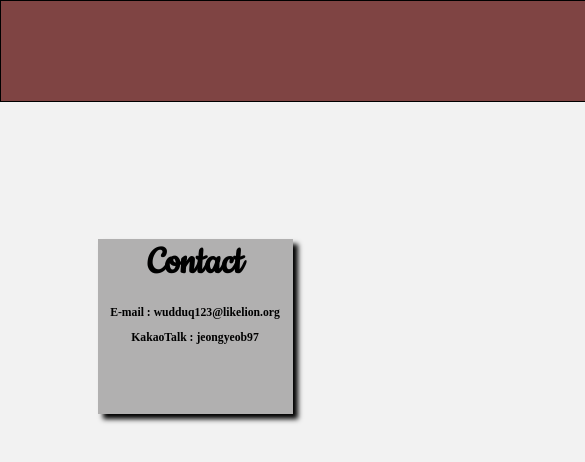
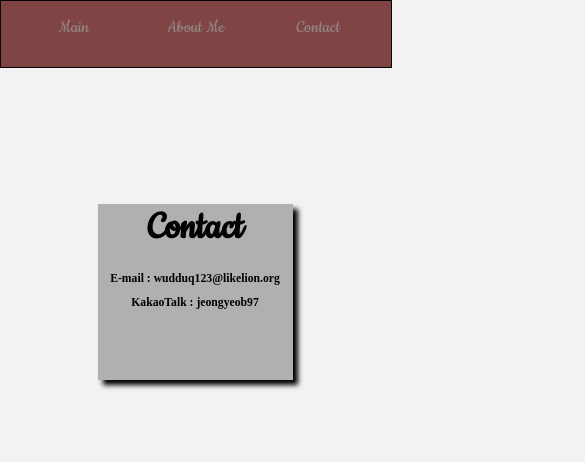
Before and after one commit to rnlcksgek/rnlcksgek.github.io, a plain HTML site: page contact.html in a window 390 px wide. Shown: the top 462 px of the page, 585 px wide, since content can reach past the window. Drawn offline with Linux system fonts and the light colour scheme.

Commit message:
Update contact.html

```diff
--- a/contact.html
+++ b/contact.html
@@ -61,26 +61,27 @@
             border : 1px solid black;
             margin : 0;
             list-style-type : none;
-            width : 1450px;
-            height : 100px;
+            width : 100vw;
+            height : 10%;
             background-color : rgba(111, 43, 42, 0.87);
             }
-        #nav ul{
-            display : flex;
-            flex-direction : row;
-            justify-content : flex-end;
+            #nav ul{
             text-align : center;
-            font-size : 35px;
+            font-size : 5vw;
+            margin : 2vw 3vw;
+            padding : 0;
             }
-        #nav ul li{
+            #nav ul li{
+            display : inline-block;
             list-style-type : none;
             color : black;
-            width : 140px;
-            height : 40px;
-            margin : 0 5px;
+            width : 25vw;
+            height : 5vh;
+            margin : 0 3.5vw;
+            padding : 2vw 0 0 0;
             font-family: 'Cookie', cursive;
             }
-        #nav ul li a{
+            #nav ul li a{
             text-decoration:none;
             color : rgba(155,154,154,0.74);
             }
@@ -104,6 +105,7 @@
             text-align : center;
             font-weight : bold;
             }
+         }
     </style>
 </head>
 <body>
```
